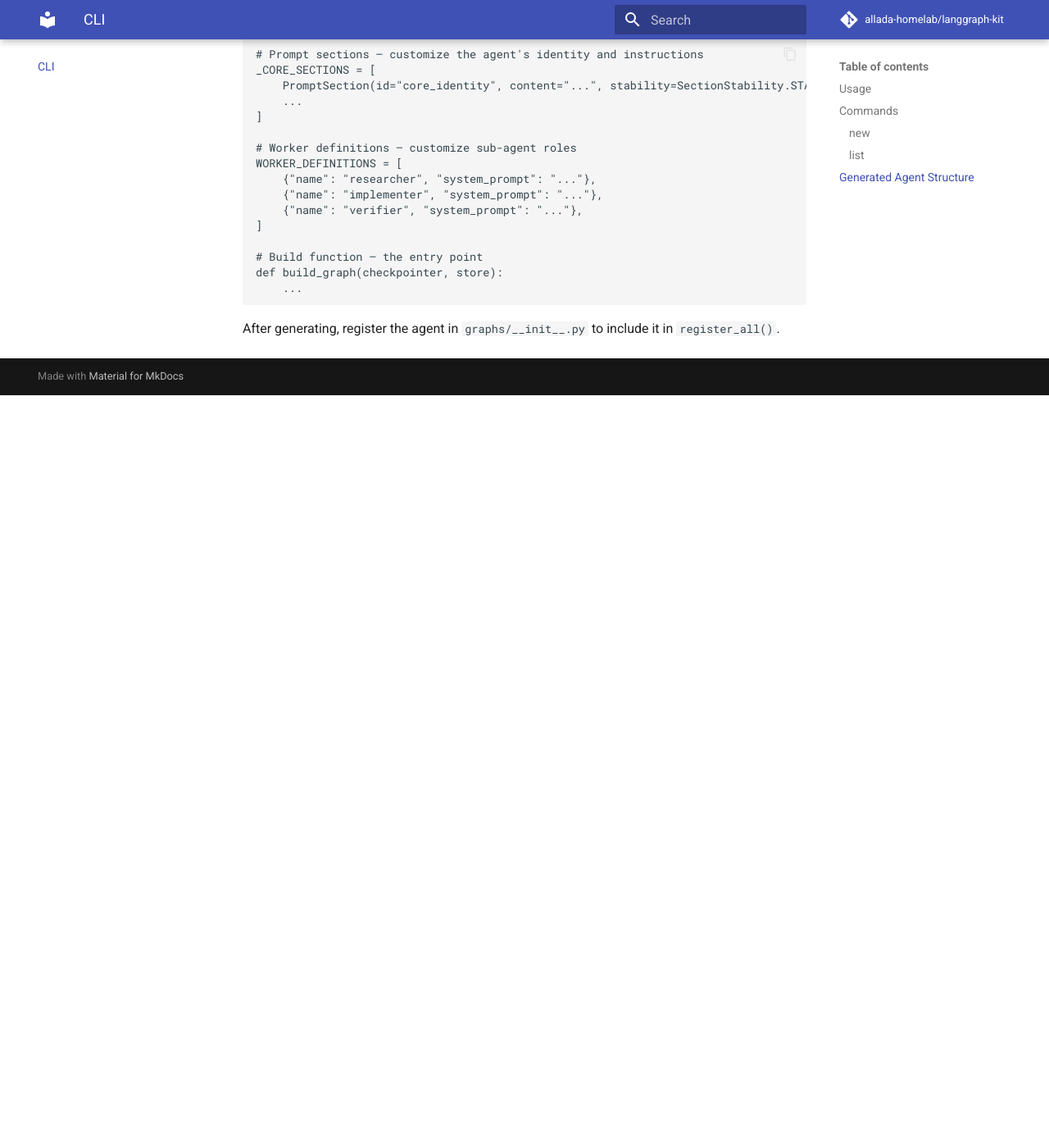
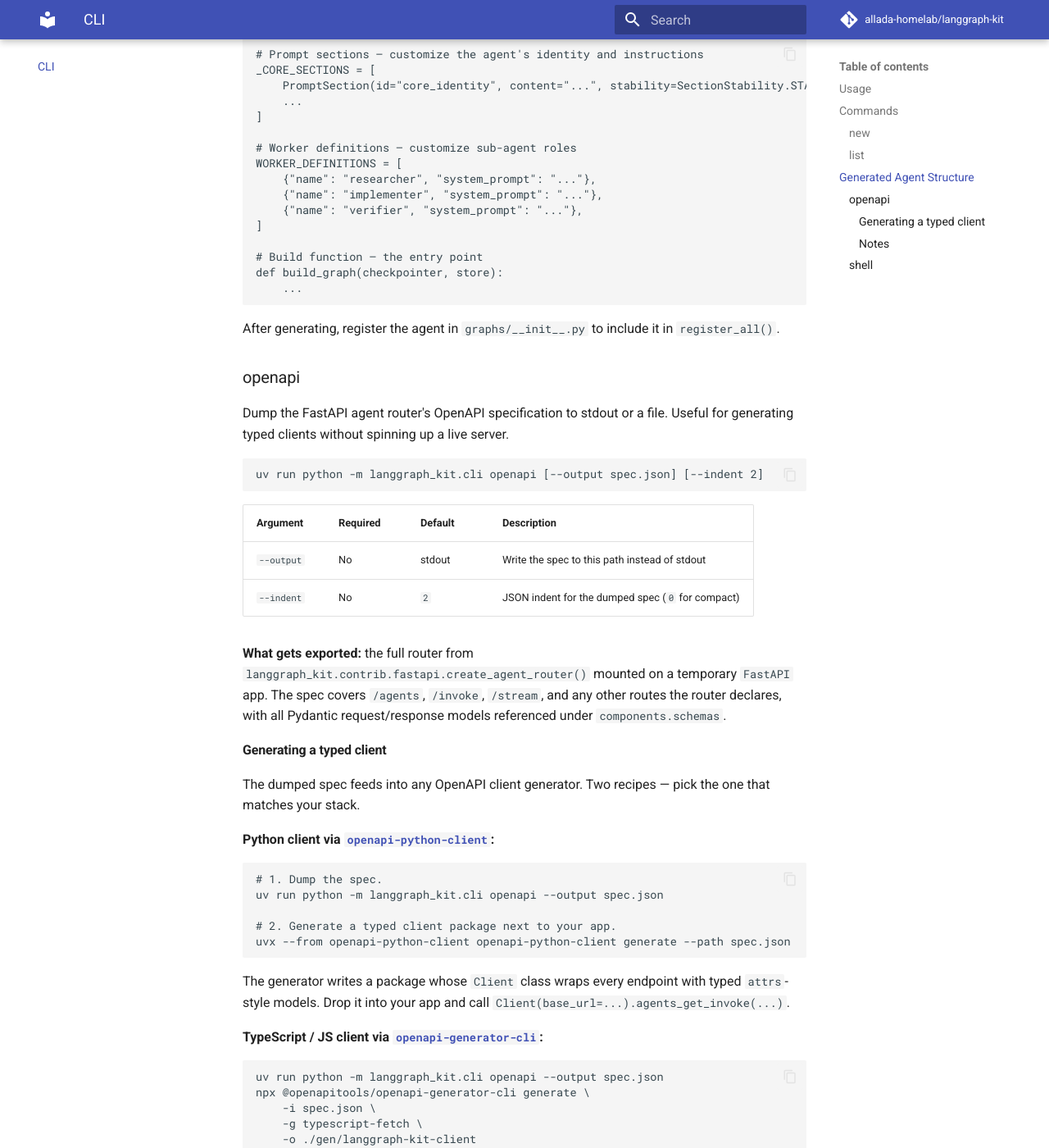
Before and after one commit to allada-homelab/langgraph-kit, an MkDocs documentation site: the page built from docs/cli/reference.md, in a window 1280 px wide and 1400 px high, scrolled down 1317 px. Shown: the whole window at 82% size. Built offline with MkDocs 1.6.1 and Material for MkDocs 9.7.7, drawn with Linux system fonts in a browser that asks for light colours; comment, search, counter and statistics services are not loaded; before the commit the page ends 1799 px from its top, so only the background shows below that; some of the changed text lies outside the part shown.

Commit message:
docs(cli): typed-client recipe for openapi + shell slash commands (#39) (#122)
#39 acceptance criterion: \"Sample typed-client recipe in docs.\" The
``openapi`` CLI subcommand has shipped + tests for a while; the
docs page that anchors it had no entry. Adds:

- ``openapi`` subcommand reference: flags, what gets exported,
  Python (\`openapi-python-client\`) + TS (\`openapi-generator-cli\`)
  recipes, SSE caveat, and the no-live-server property.
- ``shell`` slash-command table (covers /exit + /info added in #37).

No code changes — docs only.

Co-authored-by: Claude Opus 4.7 (1M context) <noreply@anthropic.com>

````diff
--- a/docs/cli/reference.md
+++ b/docs/cli/reference.md
@@ -74,3 +74,58 @@ def build_graph(checkpointer, store):
 ```
 
 After generating, register the agent in `graphs/__init__.py` to include it in `register_all()`.
+
+### openapi
+
+Dump the FastAPI agent router's OpenAPI specification to stdout or a file. Useful for generating typed clients without spinning up a live server.
+
+```bash
+uv run python -m langgraph_kit.cli openapi [--output spec.json] [--indent 2]
+```
+
+| Argument | Required | Default | Description |
+|----------|----------|---------|-------------|
+| `--output` | No | stdout | Write the spec to this path instead of stdout |
+| `--indent` | No | `2` | JSON indent for the dumped spec (`0` for compact) |
+
+**What gets exported:** the full router from `langgraph_kit.contrib.fastapi.create_agent_router()` mounted on a temporary `FastAPI` app. The spec covers `/agents`, `/invoke`, `/stream`, and any other routes the router declares, with all Pydantic request/response models referenced under `components.schemas`.
+
+#### Generating a typed client
+
+The dumped spec feeds into any OpenAPI client generator. Two recipes — pick the one that matches your stack.
+
+**Python client via [`openapi-python-client`](https://github.com/openapi-generators/openapi-python-client):**
+
+```bash
+# 1. Dump the spec.
+uv run python -m langgraph_kit.cli openapi --output spec.json
+
+# 2. Generate a typed client package next to your app.
+uvx --from openapi-python-client openapi-python-client generate --path spec.json
+```
+
+The generator writes a package whose `Client` class wraps every endpoint with typed `attrs`-style models. Drop it into your app and call `Client(base_url=...).agents_get_invoke(...)`.
+
+**TypeScript / JS client via [`openapi-generator-cli`](https://github.com/OpenAPITools/openapi-generator-cli):**
+
+```bash
+uv run python -m langgraph_kit.cli openapi --output spec.json
+npx @openapitools/openapi-generator-cli generate \
+    -i spec.json \
+    -g typescript-fetch \
+    -o ./gen/langgraph-kit-client
+```
+
+#### Notes
+
+- **SSE doesn't model cleanly in OpenAPI.** The `/stream` endpoint declares `text/event-stream` as its response content type; concrete SSE event payload schemas are referenced from `components.schemas` so generated clients can still type the events even though the transport itself is opaque.
+- **No live server required.** The CLI mounts the router on a temporary `FastAPI()` and calls `app.openapi()`; nothing binds to a port. Safe to run in CI to keep a generated SDK up to date.
+
+### shell
+
+Interactive REPL for a registered agent. See `langgraph-kit shell --help` for the full flag list.
+
+| Slash command | Effect |
+|---------------|--------|
+| `/exit`, `/quit`, `/q` | End the session (or `Ctrl-D` / `Ctrl-C`). |
+| `/info` | Print the active agent id, thread id, user id, and module path without invoking the agent. |
````
Also changed, not shown: CHANGELOG.md (+7 -0 lines).
